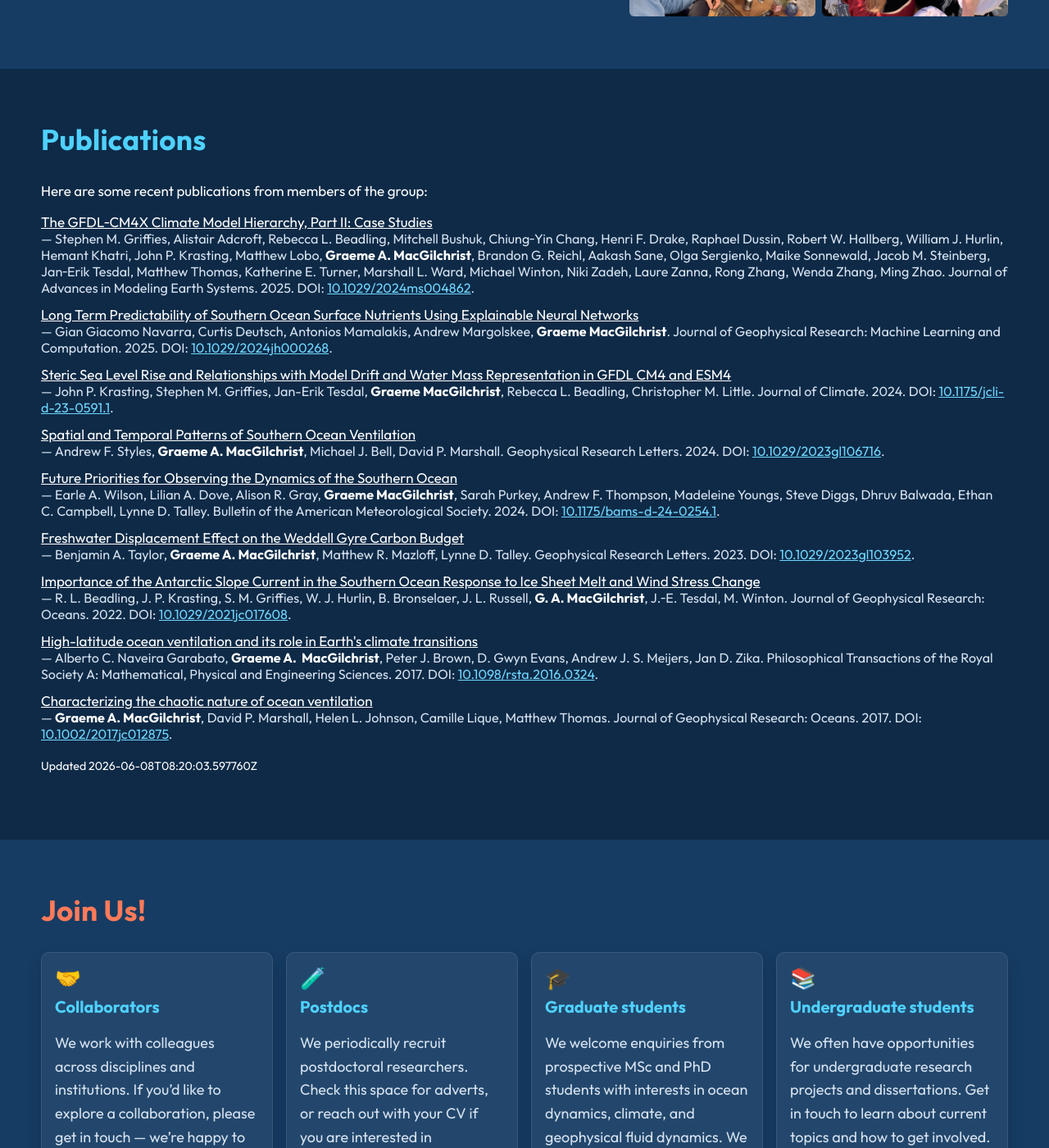
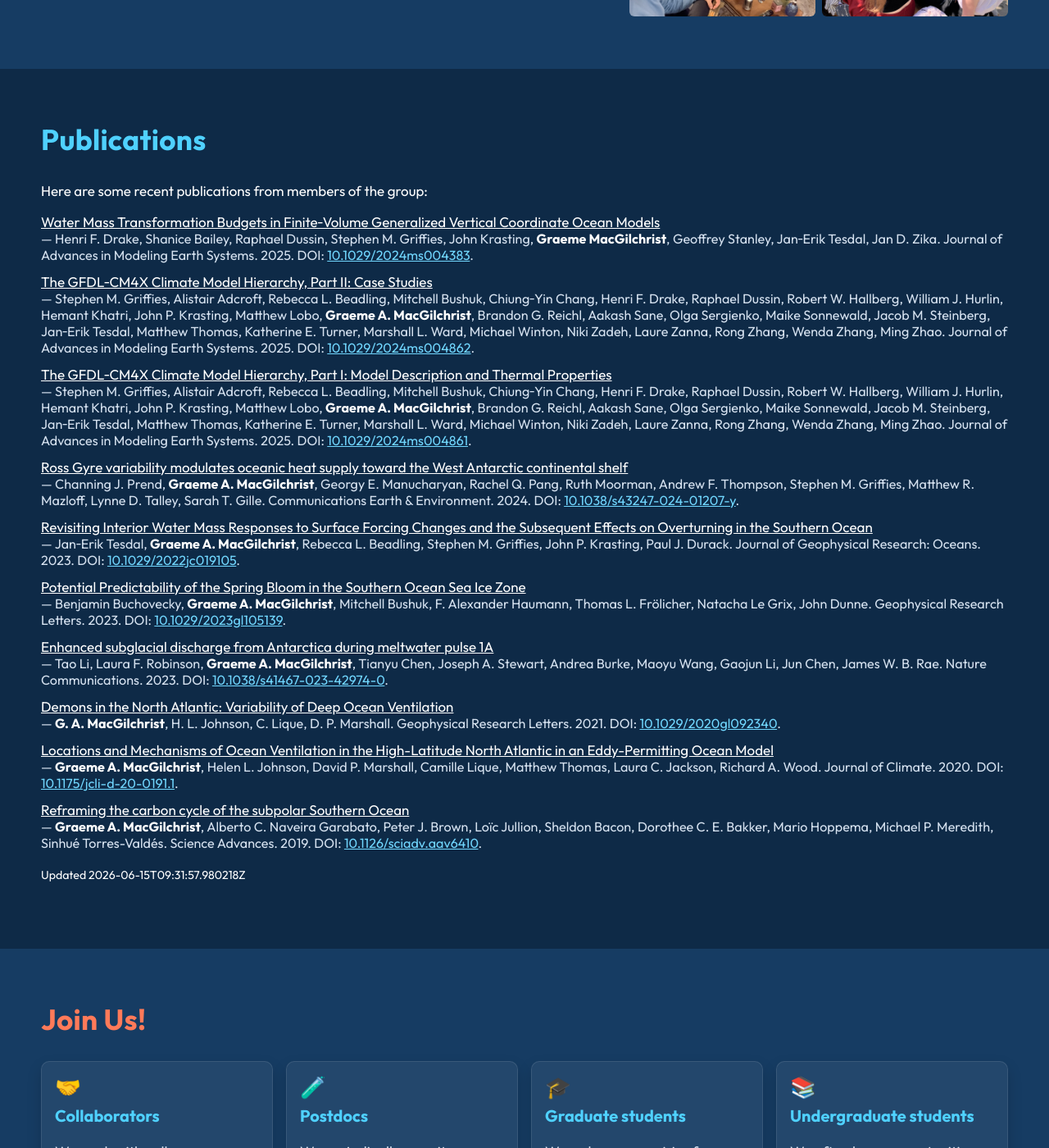
Before and after one commit to ODyn-StAndrews/ODyn-StAndrews.github.io, a Jekyll site: the page built from index.html, in a window 1280 px wide and 1400 px high, scrolled down 4870 px. Shown: the whole window at 82% size. Built offline with Jekyll 4.4.1, drawn with Linux system fonts in a browser that asks for light colours.

Commit message:
chore: update publications data

```diff
--- a/_data/publications.json
+++ b/_data/publications.json
@@ -1,7 +1,27 @@
 {
-  "generated_at": "2026-06-08T08:20:03.597760Z",
-  "count": 9,
+  "generated_at": "2026-06-15T09:31:57.980218Z",
+  "count": 11,
   "items": [
+    {
+      "title": "Water Mass Transformation Budgets in Finite\u2010Volume Generalized Vertical Coordinate Ocean Models",
+      "authors": "Henri F. Drake, Shanice Bailey, Raphael Dussin, Stephen M. Griffies, John Krasting, Graeme MacGilchrist, Geoffrey Stanley, Jan\u2010Erik Tesdal, Jan D. Zika",
+      "authors_list": [
+        "Henri F. Drake",
+        "Shanice Bailey",
+        "Raphael Dussin",
+        "Stephen M. Griffies",
+        "John Krasting",
+        "Graeme MacGilchrist",
+        "Geoffrey Stanley",
+        "Jan\u2010Erik Tesdal",
+        "Jan D. Zika"
+      ],
+      "venue": "Journal of Advances in Modeling Earth Systems",
+      "year": 2025,
+      "doi": "10.1029/2024ms004383",
+      "url": "https://doi.org/10.1029/2024ms004383",
+      "type": "journal-article"
+    },
     {
       "title": "The GFDL\u2010CM4X Climate Model Hierarchy, Part II: Case Studies",
       "authors": "Stephen M. Griffies, Alistair Adcroft, Rebecca L. Beadling, Mitchell Bushuk, Chiung\u2010Yin Chang, Henri F. Drake, Raphael Dussin, Robert W. Hallberg, William J. Hurlin, Hemant Khatri, John P. Krasting, Matthew Lobo, Graeme A. MacGilchrist, Brandon G. Reichl, Aakash Sane, Olga Sergienko, Maike Sonnewald, Jacob M. Steinberg, Jan\u2010Erik Tesdal, Matthew Thomas, Katherine E. Turner, Marshall L. Ward, Michael Winton, Niki Zadeh, Laure Zanna, Rong Zhang, Wenda Zhang, Ming Zhao",
@@ -42,108 +62,172 @@
       "type": "journal-article"
     },
     {
-      "title": "Long Term Predictability of Southern Ocean Surface Nutrients Using Explainable Neural Networks",
-      "authors": "Gian Giacomo Navarra, Curtis Deutsch, Antonios Mamalakis, Andrew Margolskee, Graeme MacGilchrist",
+      "title": "The GFDL\u2010CM4X Climate Model Hierarchy, Part I: Model Description and Thermal Properties",
+      "authors": "Stephen M. Griffies, Alistair Adcroft, Rebecca L. Beadling, Mitchell Bushuk, Chiung\u2010Yin Chang, Henri F. Drake, Raphael Dussin, Robert W. Hallberg, William J. Hurlin, Hemant Khatri, John P. Krasting, Matthew Lobo, Graeme A. MacGilchrist, Brandon G. Reichl, Aakash Sane, Olga Sergienko, Maike Sonnewald, Jacob M. Steinberg, Jan\u2010Erik Tesdal, Matthew Thomas, Katherine E. Turner, Marshall L. Ward, Michael Winton, Niki Zadeh, Laure Zanna, Rong Zhang, Wenda Zhang, Ming Zhao",
       "authors_list": [
-        "Gian Giacomo Navarra",
-        "Curtis Deutsch",
-        "Antonios Mamalakis",
-        "Andrew Margolskee",
-        "Graeme MacGilchrist"
+        "Stephen M. Griffies",
+        "Alistair Adcroft",
+        "Rebecca L. Beadling",
+        "Mitchell Bushuk",
+        "Chiung\u2010Yin Chang",
+        "Henri F. Drake",
+        "Raphael Dussin",
+        "Robert W. Hallberg",
+        "William J. Hurlin",
+        "Hemant Khatri",
+        "John P. Krasting",
+        "Matthew Lobo",
+        "Graeme A. MacGilchrist",
+        "Brandon G. Reichl",
+        "Aakash Sane",
+        "Olga Sergienko",
+        "Maike Sonnewald",
+        "Jacob M. Steinberg",
+        "Jan\u2010Erik Tesdal",
+        "Matthew Thomas",
+        "Katherine E. Turner",
+        "Marshall L. Ward",
+        "Michael Winton",
+        "Niki Zadeh",
+        "Laure Zanna",
+        "Rong Zhang",
+        "Wenda Zhang",
+        "Ming Zhao"
       ],
-      "venue": "Journal of Geophysical Research: Machine Learning and Computation",
+      "venue": "Journal of Advances in Modeling Earth Systems",
       "year": 2025,
-      "doi": "10.1029/2024jh000268",
-      "url": "https://doi.org/10.1029/2024jh000268",
+      "doi": "10.1029/2024ms004861",
+      "url": "https://doi.org/10.1029/2024ms004861",
       "type": "journal-article"
     },
     {
-      "title": "Steric Sea Level Rise and Relationships with Model Drift and Water Mass Representation in GFDL CM4 and ESM4",
-      "authors": "John P. Krasting, Stephen M. Griffies, Jan-Erik Tesdal, Graeme MacGilchrist, Rebecca L. Beadling, Christopher M. Little",
+      "title": "Ross Gyre variability modulates oceanic heat supply toward the West Antarctic continental shelf",
+      "authors": "Channing J. Prend, Graeme A. MacGilchrist, Georgy E. Manucharyan, Rachel Q. Pang, Ruth Moorman, Andrew F. Thompson, Stephen M. Griffies, Matthew R. Mazloff, Lynne D. Talley, Sarah T. Gille",
       "authors_list": [
-        "John P. Krasting",
+        "Channing J. Prend",
+        "Graeme A. MacGilchrist",
+        "Georgy E. Manucharyan",
+        "Rachel Q. Pang",
+        "Ruth Moorman",
+        "Andrew F. Thompson",
         "Stephen M. Griffies",
-        "Jan-Erik Tesdal",
-        "Graeme MacGilchrist",
-        "Rebecca L. Beadling",
-        "Christopher M. Little"
+        "Matthew R. Mazloff",
+        "Lynne D. Talley",
+        "Sarah T. Gille"
       ],
-      "venue": "Journal of Climate",
+      "venue": "Communications Earth &amp; Environment",
       "year": 2024,
-      "doi": "10.1175/jcli-d-23-0591.1",
-      "url": "https://doi.org/10.1175/jcli-d-23-0591.1",
+      "doi": "10.1038/s43247-024-01207-y",
+      "url": "https://doi.org/10.1038/s43247-024-01207-y",
       "type": "journal-article"
     },
     {
-      "title": "Spatial and Temporal Patterns of Southern Ocean Ventilation",
-      "authors": "Andrew F. Styles, Graeme A. MacGilchrist, Michael J. Bell, David P. Marshall",
+      "title": "Revisiting Interior Water Mass Responses to Surface Forcing Changes and the Subsequent Effects on Overturning in the Southern Ocean",
+      "authors": "Jan\u2010Erik Tesdal, Graeme A. MacGilchrist, Rebecca L. Beadling, Stephen M. Griffies, John P. Krasting, Paul J. Durack",
       "authors_list": [
-        "Andrew F. Styles",
+        "Jan\u2010Erik Tesdal",
         "Graeme A. MacGilchrist",
-        "Michael J. Bell",
-        "David P. Marshall"
+        "Rebecca L. Beadling",
+        "Stephen M. Griffies",
+        "John P. Krasting",
+        "Paul J. Durack"
       ],
-      "venue": "Geophysical Research Letters",
-      "year": 2024,
-      "doi": "10.1029/2023gl106716",
-      "url": "https://doi.org/10.1029/2023gl106716",
+      "venue": "Journal of Geophysical Research: Oceans",
+      "year": 2023,
+      "doi": "10.1029/2022jc019105",
+      "url": "https://doi.org/10.1029/2022jc019105",
       "type": "journal-article"
     },
     {
-      "title": "Future Priorities for Observing the Dynamics of the Southern Ocean",
-      "authors": "Earle A. Wilson, Lilian A. Dove, Alison R. Gray, Graeme MacGilchrist, Sarah Purkey, Andrew F. Thompson, Madeleine Youngs, Steve Diggs, Dhruv Balwada, Ethan C. Campbell, Lynne D. Talley",
+      "title": "Potential Predictability of the Spring Bloom in the Southern Ocean Sea Ice Zone",
+      "authors": "Benjamin Buchovecky, Graeme A. MacGilchrist, Mitchell Bushuk, F. Alexander Haumann, Thomas L. Fr\u00f6licher, Natacha Le Grix, John Dunne",
       "authors_list": [
-        "Earle A. Wilson",
-        "Lilian A. Dove",
-        "Alison R. Gray",
-        "Graeme MacGilchrist",
-        "Sarah Purkey",
-        "Andrew F. Thompson",
-        "Madeleine Youngs",
-        "Steve Diggs",
-        "Dhruv Balwada",
-        "Ethan C. Campbell",
-        "Lynne D. Talley"
+        "Benjamin Buchovecky",
+        "Graeme A. MacGilchrist",
+        "Mitchell Bushuk",
+        "F. Alexander Haumann",
+        "Thomas L. Fr\u00f6licher",
+        "Natacha Le Grix",
+        "John Dunne"
       ],
-      "venue": "Bulletin of the American Meteorological Society",
-      "year": 2024,
-      "doi": "10.1175/bams-d-24-0254.1",
-      "url": "https://doi.org/10.1175/bams-d-24-0254.1",
+      "venue": "Geophysical Research Letters",
+      "year": 2023,
+      "doi": "10.1029/2023gl105139",
+      "url": "https://doi.org/10.1029/2023gl105139",
       "type": "journal-article"
     },
     {
-      "title": "Freshwater Displacement Effect on the Weddell Gyre Carbon Budget",
-      "authors": "Benjamin A. Taylor, Graeme A. MacGilchrist, Matthew R. Mazloff, Lynne D. Talley",
+      "title": "Enhanced subglacial discharge from Antarctica during meltwater pulse 1A",
+      "authors": "Tao Li, Laura F. Robinson, Graeme A. MacGilchrist, Tianyu Chen, Joseph A. Stewart, Andrea Burke, Maoyu Wang, Gaojun Li, Jun Chen, James W. B. Rae",
       "authors_list": [
-        "Benjamin A. Taylor",
+        "Tao Li",
+        "Laura F. Robinson",
         "Graeme A. MacGilchrist",
-        "Matthew R. Mazloff",
-        "Lynne D. Talley"
+        "Tianyu Chen",
+        "Joseph A. Stewart",
+        "Andrea Burke",
+        "Maoyu Wang",
+        "Gaojun Li",
+        "Jun Chen",
+        "James W. B. Rae"
       ],
-      "venue": "Geophysical Research Letters",
+      "venue": "Nature Communications",
       "year": 2023,
-      "doi": "10.1029/2023gl103952",
-      "url": "https://doi.org/10.1029/2023gl103952",
+      "doi": "10.1038/s41467-023-42974-0",
+      "url": "https://doi.org/10.1038/s41467-023-42974-0",
       "type": "journal-article"
     },
     {
-      "title": "Importance of the Antarctic Slope Current in the Southern Ocean Response to Ice Sheet Melt and Wind Stress Change",
-      "authors": "R. L. Beadling, J. P. Krasting, S. M. Griffies, W. J. Hurlin, B. Bronselaer, J. L. Russell, G. A. MacGilchrist, J.\u2010E. Tesdal, M. Winton",
+      "title": "Demons in the North Atlantic: Variability of Deep Ocean Ventilation",
+      "authors": "G. A. MacGilchrist, H. L. Johnson, C. Lique, D. P. Marshall",
       "authors_list": [
-        "R. L. Beadling",
-        "J. P. Krasting",
-        "S. M. Griffies",
-        "W. J. Hurlin",
-        "B. Bronselaer",
-        "J. L. Russell",
         "G. A. MacGilchrist",
-        "J.\u2010E. Tesdal",
-        "M. Winton"
+        "H. L. Johnson",
+        "C. Lique",
+        "D. P. Marshall"
       ],
-      "venue": "Journal of Geophysical Research: Oceans",
-      "year": 2022,
-      "doi": "10.1029/2021jc017608",
-      "url": "https://doi.org/10.1029/2021jc017608",
+      "venue": "Geophysical Research Letters",
+      "year": 2021,
+      "doi": "10.1029/2020gl092340",
+      "url": "https://doi.org/10.1029/2020gl092340",
+      "type": "journal-article"
+    },
+    {
+      "title": "Locations and Mechanisms of Ocean Ventilation in the High-Latitude North Atlantic in an Eddy-Permitting Ocean Model",
+      "authors": "Graeme A. MacGilchrist, Helen L. Johnson, David P. Marshall, Camille Lique, Matthew Thomas, Laura C. Jackson, Richard A. Wood",
+      "authors_list": [
+        "Graeme A. MacGilchrist",
+        "Helen L. Johnson",
+        "David P. Marshall",
+        "Camille Lique",
+        "Matthew Thomas",
+        "Laura C. Jackson",
+        "Richard A. Wood"
+      ],
+      "venue": "Journal of Climate",
+      "year": 2020,
+      "doi": "10.1175/jcli-d-20-0191.1",
+      "url": "https://doi.org/10.1175/jcli-d-20-0191.1",
+      "type": "journal-article"
+    },
+    {
+      "title": "Reframing the carbon cycle of the subpolar Southern Ocean",
+      "authors": "Graeme A. MacGilchrist, Alberto C. Naveira Garabato, Peter J. Brown, Lo\u00efc Jullion, Sheldon Bacon, Dorothee C. E. Bakker, Mario Hoppema, Michael P. Meredith, Sinhu\u00e9 Torres-Vald\u00e9s",
+      "authors_list": [
+        "Graeme A. MacGilchrist",
+        "Alberto C. Naveira Garabato",
+        "Peter J. Brown",
+        "Lo\u00efc Jullion",
+        "Sheldon Bacon",
+        "Dorothee C. E. Bakker",
+        "Mario Hoppema",
+        "Michael P. Meredith",
+        "Sinhu\u00e9 Torres-Vald\u00e9s"
+      ],
+      "venue": "Science Advances",
+      "year": 2019,
+      "doi": "10.1126/sciadv.aav6410",
+      "url": "https://doi.org/10.1126/sciadv.aav6410",
       "type": "journal-article"
     },
     {
@@ -162,22 +246,6 @@
       "doi": "10.1098/rsta.2016.0324",
       "url": "https://doi.org/10.1098/rsta.2016.0324",
       "type": "journal-article"
-    },
-    {
-      "title": "Characterizing the chaotic nature of ocean ventilation",
-      "authors": "Graeme A. MacGilchrist, David P. Marshall, Helen L. Johnson, Camille Lique, Matthew Thomas",
-      "authors_list": [
-        "Graeme A. MacGilchrist",
-        "David P. Marshall",
-        "Helen L. Johnson",
-        "Camille Lique",
-        "Matthew Thomas"
-      ],
-      "venue": "Journal of Geophysical Research: Oceans",
-      "year": 2017,
-      "doi": "10.1002/2017jc012875",
-      "url": "https://doi.org/10.1002/2017jc012875",
-      "type": "journal-article"
     }
   ]
 }
```
